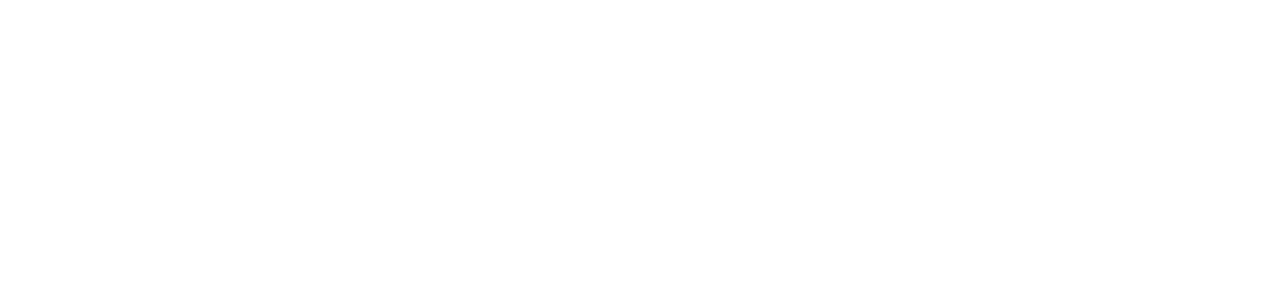
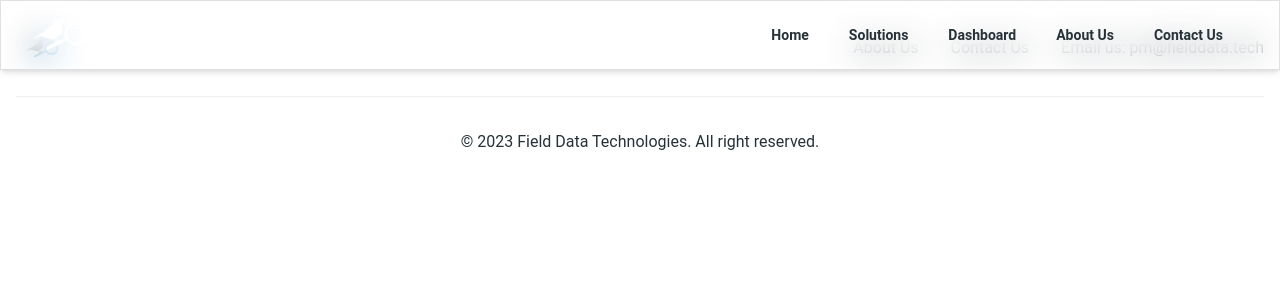
Before and after one commit to MedlynJacob/fdt-sample, a React (Create React App) app: page / in a window 1280 px wide. Before the commit this address had no page. Shown: the top 300 px of the page. Built offline with nearby package versions, Linux system fonts and the light colour scheme.

Commit message:
updated merge

```diff
--- a/src/App.jsx
+++ b/src/App.jsx
@@ -1,16 +1,20 @@
 import './App.css';
 import Contact from './pages/contact';
 import Home from './pages/home';
+import NavBar from './components/navbar';
+import Footer from './components/footer'
 import { BrowserRouter,Routes,Route } from "react-router-dom";
 function App() {
   return (
     <div className="App">
+    <NavBar/>
       <BrowserRouter>
         <Routes>
         <Route path="contact" element={<Contact />} />
         <Route path="home" element={<Home />} />
         </Routes>
       </BrowserRouter>
+      <Footer/>
     </div>
   );
 }
--- /dev/null
+++ b/src/components/footer.jsx
@@ -0,0 +1,47 @@
+import React from "react";
+import { Typography } from "@material-tailwind/react";
+import Logo2 from "../assets/mask logo.png"
+
+export default function Example() {
+  return (
+    <footer className="w-full bg-white p-4 py-8">
+      <div className="flex flex-row flex-wrap items-center justify-center gap-y-4 gap-x-6 bg-white text-center md:justify-between">
+        <img src={Logo2} alt="logo-ct" className="h-8 pr-1 mx-aut" />
+        <ul className="flex flex-wrap items-center gap-y-2 gap-x-8">
+          <li>
+            <Typography
+              as="a"
+              href="/about"
+              color="blue-gray"
+              className="font-normal transition-colors hover:text-black-500 focus:text-blue-500"
+            >
+              About Us
+            </Typography>
+          </li>
+          <li>
+            <Typography
+              as="a"
+              href="/contact"
+              color="blue-gray"
+              className="font-normal transition-colors hover:text-black-500 focus:text-blue-500"
+            >
+              Contact Us
+            </Typography>
+          </li>
+          <li>
+            <Typography
+              color="blue-gray"
+              className="font-normal transition-colors hover:text-blue-500 focus:text-blue-500"
+            >
+              Email us: pm@fielddata.tech
+            </Typography>
+          </li>
+        </ul>
+      </div>
+      <hr className="my-8 border-blue-gray-50" />
+      <Typography color="blue-gray" className="text-center font-normal">
+        &copy; 2023 Field Data Technologies. All right reserved.
+      </Typography>
+    </footer>
+  );
+}
--- a/src/pages/contact.jsx
+++ b/src/pages/contact.jsx
@@ -1,12 +1,12 @@
 import React from 'react';
 import back from '../images/SUN.JPG'
-import NavBar from '../components/navbar';
+
 
 const Contact = () => {
   return (
     <div className="bg-cover bg-center bg-black-300 h-screen bg-opacity-50 bg-blend-hard-light flex flex-col justify-between " style={{ backgroundImage: `url(${back})`}}>
     <div className="absolute inset-0 bg-black opacity-25"></div>
-    <NavBar/>
+
 
     <div className=' grid md:grid-cols-2 max-w-[1240px] m-auto flex-shrink:0 flex-col '>
       <div className="bg-white bg-opacity-20 backdrop-filter backdrop-blur-lg p-4 rounded-lg shadow-lg">
```
